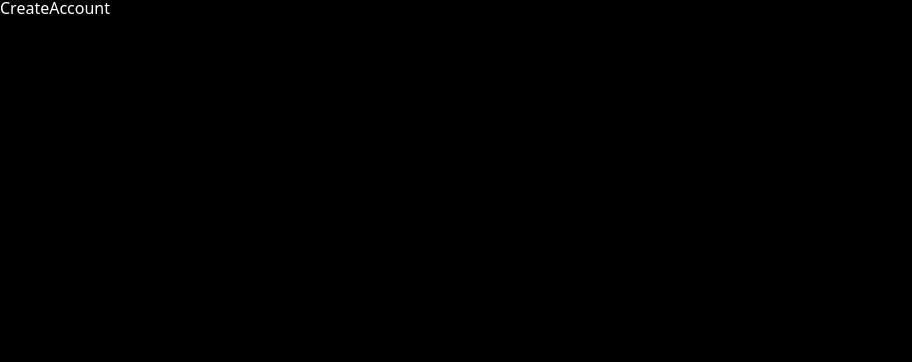
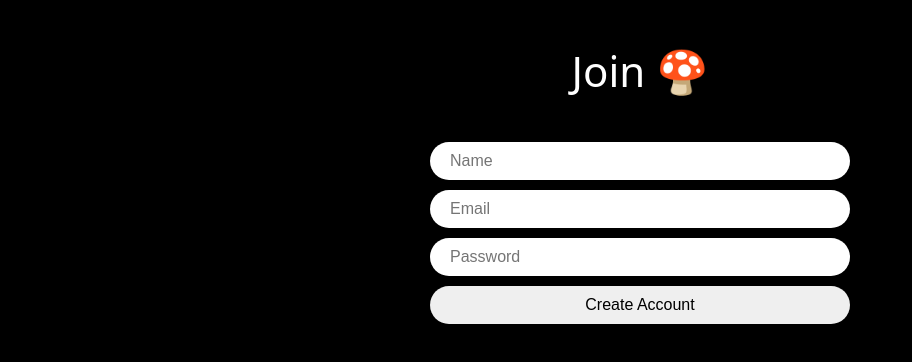
Before and after one commit to jw1011/nwitter-reloaded, a React (Vite) app: page /create-account in a window 1280 px wide. Shown: the top 362 px of the page, without its empty margins (0-912 px from the left). Built offline with nearby package versions, Linux system fonts and the light colour scheme.

Commit message:
connected firebase

```diff
--- a/src/App.tsx
+++ b/src/App.tsx
@@ -4,10 +4,11 @@
 import Profile from "./routes/profile";
 import Login from "./routes/login";
 import CreateAccount from "./routes/create-account";
-import { createGlobalStyle } from "styled-components";
+import styled, { createGlobalStyle } from "styled-components";
 import reset from "styled-reset";
 import { useEffect, useState } from "react";
 import LoadingScreen from "./components/loading-screen";
+import { auth } from "./firebase";
 
 const router = createBrowserRouter([
   {
@@ -46,20 +47,26 @@
   }
 `;
 
+const Wrapper = styled.div`
+  height: 100vh;
+  display: flex;
+  justify-content: center;
+`;
+
 function App() {
   const [isLoading, setLoading] = useState(true);
   const init = async () => {
-    //wait for firebase
+    await auth.authStateReady();
     setLoading(false);
   };
   useEffect(() => {
     init();
   }, []);
   return (
-    <>
+    <Wrapper>
       <GlobalStyles />
       {isLoading ? <LoadingScreen /> : <RouterProvider router={router} />}
-    </>
+    </Wrapper>
   );
 }
 
--- a/src/firebase.ts
+++ b/src/firebase.ts
@@ -1,6 +1,7 @@
 // Import the functions you need from the SDKs you need
 import { initializeApp } from "firebase/app";
 import { getAnalytics } from "firebase/analytics";
+import { getAuth } from "firebase/auth";
 // TODO: Add SDKs for Firebase products that you want to use
 // https://firebase.google.com/docs/web/setup#available-libraries
 
@@ -19,3 +20,5 @@
 // Initialize Firebase
 const app = initializeApp(firebaseConfig);
 const analytics = getAnalytics(app);
+
+export const auth = getAuth(app);
--- a/src/routes/create-account.tsx
+++ b/src/routes/create-account.tsx
@@ -1,3 +1,122 @@
+import { createUserWithEmailAndPassword, updateProfile } from "firebase/auth";
+import React, { useState } from "react";
+import { styled } from "styled-components";
+import { auth } from "../firebase";
+import { useNavigate } from "react-router-dom";
+
+const Wrapper = styled.div`
+  height: 100%;
+  display: flex;
+  flex-direction: column;
+  align-items: center;
+  width: 420px;
+  padding: 50px 0px;
+`;
+const Title = styled.h1`
+  font-size: 42px;
+`;
+const Form = styled.form`
+  margin-top: 50px;
+  display: flex;
+  flex-direction: column;
+  gap: 10px;
+  width: 100%;
+`;
+const Input = styled.input`
+  padding: 10px 20px;
+  border-radius: 50px;
+  border: none;
+  width: 100%;
+  font-size: 16px;
+  &[type="submit"] {
+    cursor: pointer;
+    &:hover {
+      opacity: 0.8;
+    }
+  }
+`;
+
+const Error = styled.span`
+  font-weight: 600;
+  color: tomato;
+`;
+
 export default function CreateAccount() {
-  return <h1>CreateAccount</h1>;
+  const navigate = useNavigate();
+  const [isLoading, setLoading] = useState(false);
+  const [name, setName] = useState("");
+  const [email, setEmail] = useState("");
+  const [password, setPassword] = useState("");
+  const [error, setError] = useState("");
+  const onChange = (e: React.ChangeEvent<HTMLInputElement>) => {
+    const {
+      target: { name, value },
+    } = e;
+    if (name === "name") {
+      setName(value);
+    } else if (name === "email") {
+      setEmail(value);
+    } else if (name === "password") {
+      setPassword(value);
+    }
+  };
+  const onSubmit = async (e: React.FormEvent<HTMLFormElement>) => {
+    e.preventDefault();
+    if (isLoading || name === "" || email === "" || password === "") return;
+    try {
+      setLoading(true);
+      const credentials = await createUserWithEmailAndPassword(
+        auth,
+        email,
+        password
+      );
+      console.log(credentials.user);
+      await updateProfile(credentials.user, {
+        displayName: name,
+      });
+      navigate("/");
+    } catch (e) {
+      // set error
+    } finally {
+      setLoading(false);
+    }
+
+    console.log(name, email, password);
+  };
+  return (
+    <Wrapper>
+      <Title> Join 🍄</Title>
+      <Form onSubmit={onSubmit}>
+        <Input
+          onChange={onChange}
+          name="name"
+          value={name}
+          placeholder="Name"
+          type="text"
+          required
+        />
+        <Input
+          onChange={onChange}
+          name="email"
+          value={email}
+          placeholder="Email"
+          type="email"
+          required
+        />
+        <Input
+          onChange={onChange}
+          name="password"
+          value={password}
+          placeholder="Password"
+          type="password"
+          required
+        />
+        <Input
+          type="submit"
+          value={isLoading ? "Loading..." : "Create Account"}
+        />
+      </Form>
+      {error !== "" ? <Error>{error}</Error> : null}
+    </Wrapper>
+  );
 }
```
Also changed, not shown: 1 other file (tests, documents, lock files or other folders).
